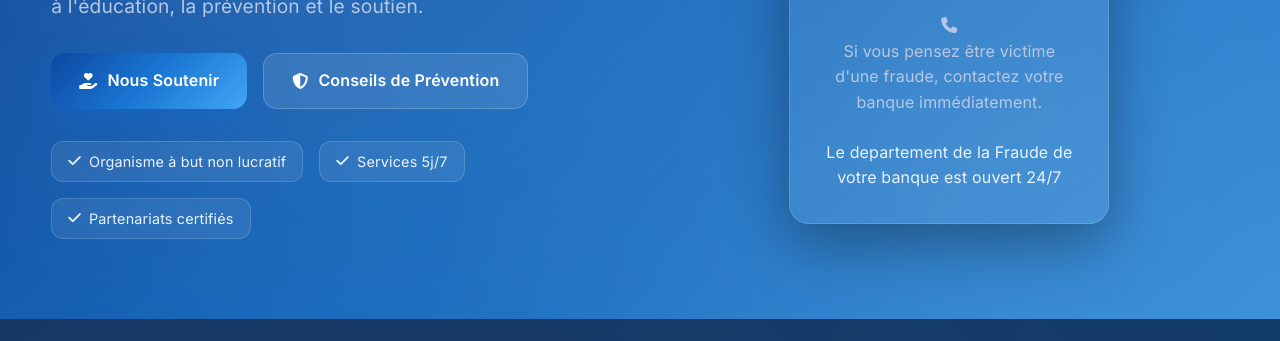
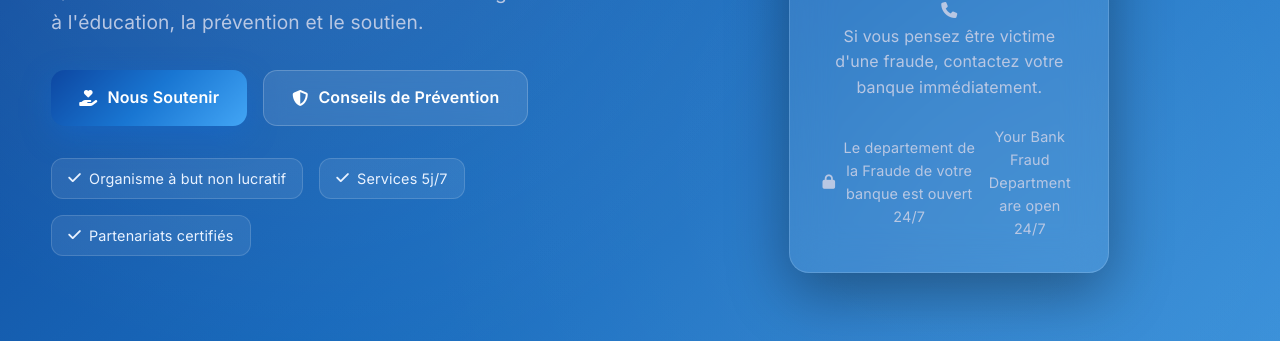
Before and after one commit to nvdio/cpaq, a plain HTML site: page index.html in a window 1280 px wide. Shown: the part 459-800 px from the top of the page. Drawn offline with Linux system fonts and the light colour scheme.

Commit message:
Update index.html

```diff
--- a/index.html
+++ b/index.html
@@ -965,6 +965,9 @@
                             <span class="lang-option active" data-lang="fr">Si vous pensez être victime d'une fraude, contactez votre banque immédiatement.</span>
                             <span class="lang-option" data-lang="en">If you think you are a victim of fraud, contact your bank immediately.</span>
                         </p>
+                          <div class="trust-marks">
+                            <span><i class="fas fa-lock"></i>
+
                              <span class="lang-option active" data-lang="fr">Le departement de la Fraude de votre banque est ouvert 24/7</span>
                             <span class="lang-option" data-lang="en">Your Bank Fraud Department are open 24/7</span>
                         </div>
```
